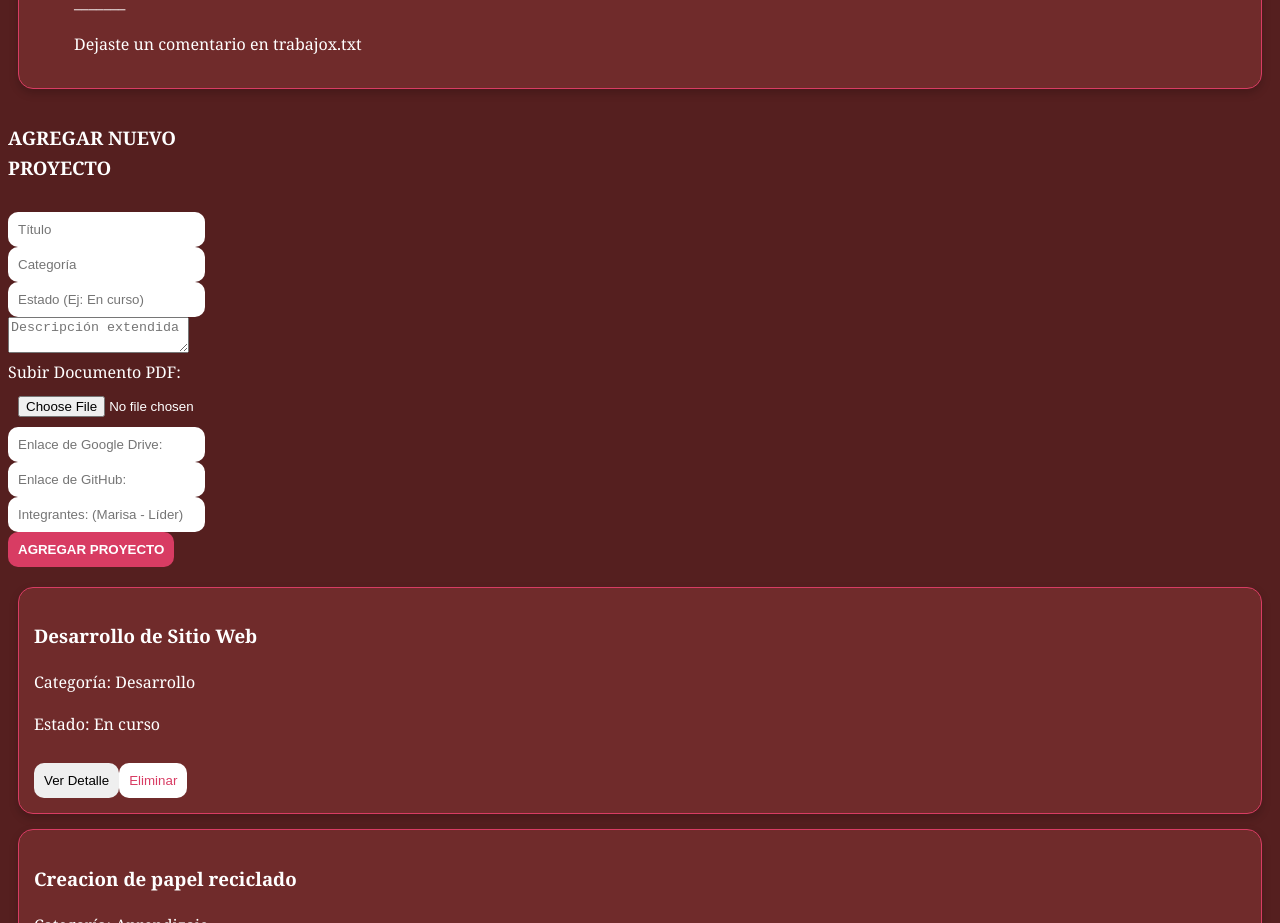
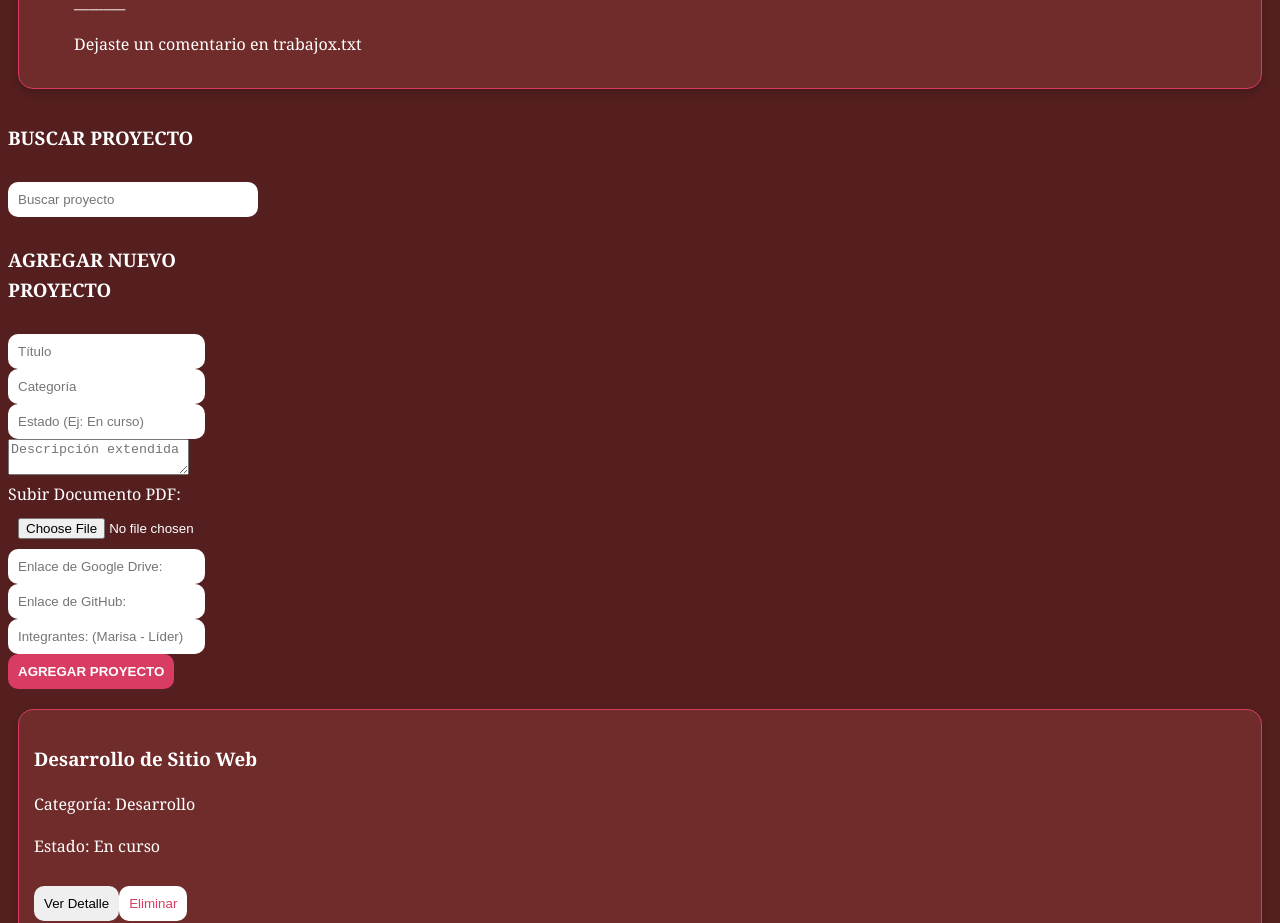
Before and after one commit to Meliip414/PV_tp3_grupo16, a React (Vite) app in the folder pv_tp3_grupo16/: page / in a window 1280 px wide. Shown: the part 800-1723 px from the top of the page. Built offline with nearby package versions, Linux system fonts and the light colour scheme.

Commit message:
Versión final de FormProyecto.jsx - Lujan Butron

```diff
--- a/pv_tp3_grupo16/src/components/FormProyecto.jsx
+++ b/pv_tp3_grupo16/src/components/FormProyecto.jsx
@@ -1,6 +1,6 @@
 import { useState } from "react";
 
-const FormProyecto = ({ onAgregar }) => {
+const FormProyecto = ({ onAgregar, onBuscar}) => {
     const [proyectoForm, setProyectoForm] = useState({
         titulo: "",
         categoria: "",
@@ -23,6 +23,9 @@ const FormProyecto = ({ onAgregar }) => {
         });
     };
 
+    const handleBuscar = (e) => {
+        onBuscar(e.target.value);
+    };
 
     const handleFileChange = (e) => {
         const archivoReal = e.target.files[0];
@@ -97,6 +100,13 @@ const FormProyecto = ({ onAgregar }) => {
 
     return (
         <div className="formulario">
+            <h3>BUSCAR PROYECTO</h3>
+            <input
+                type="text"
+                onChange={handleBuscar}
+                placeholder="Buscar proyecto"
+            />
+
             <h3>AGREGAR NUEVO PROYECTO</h3>
             <form onSubmit={handleSubmit}>
 
```
